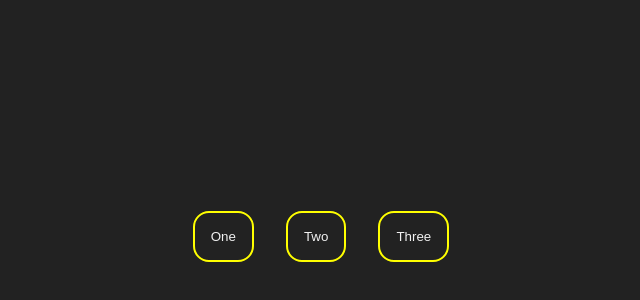
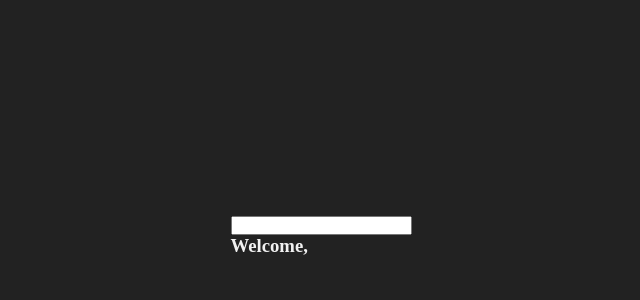
Before and after one commit to hsrvms/develhope-exercises, a React (Vite) app in the folder React/: page / in a window 1280 px wide. Shown: the part 164-464 px from the top of the page, without its empty margins (319-959 px from the left). Built offline with nearby package versions, Linux system fonts and the light colour scheme.

Commit message:
41-controlled-forms

```diff
--- a/React/src/App.jsx
+++ b/React/src/App.jsx
@@ -1,30 +1,30 @@
-// import { useState, useEffect } from "react";
+import { useState } from "react";
 import "./App.css";
 
-function MultiButton() {
-	function handleClick(e) {
-		console.log(e.target.name);
+function Welcome({ name }) {
+	return <h3>Welcome, {name}</h3>
+}
+
+function InteractiveWelcome({value, onChange}) {
+	return (
+		<div>
+			<input type="text" value={value} onChange={onChange}/>
+			<Welcome name={value}/>
+		</div>
+	)
+}
+
+
+const App = () => {
+
+	const [nameInput, setNameInput] = useState('')
+	function handleChange(e) {
+		setNameInput(e.target.value)
 	}
 
 	return (
-		<div>
-			<button name="one" onClick={handleClick}>
-				One
-			</button>
-			<button name="two" onClick={handleClick}>
-				Two
-			</button>
-			<button name="three" onClick={handleClick}>
-				Three
-			</button>
-		</div>
-	);
-}
-
-const App = () => {
-	return (
 		<div id="app">
-			<MultiButton />
+			<InteractiveWelcome value={nameInput} onChange={handleChange}/>
 		</div>
 	);
 };
```
